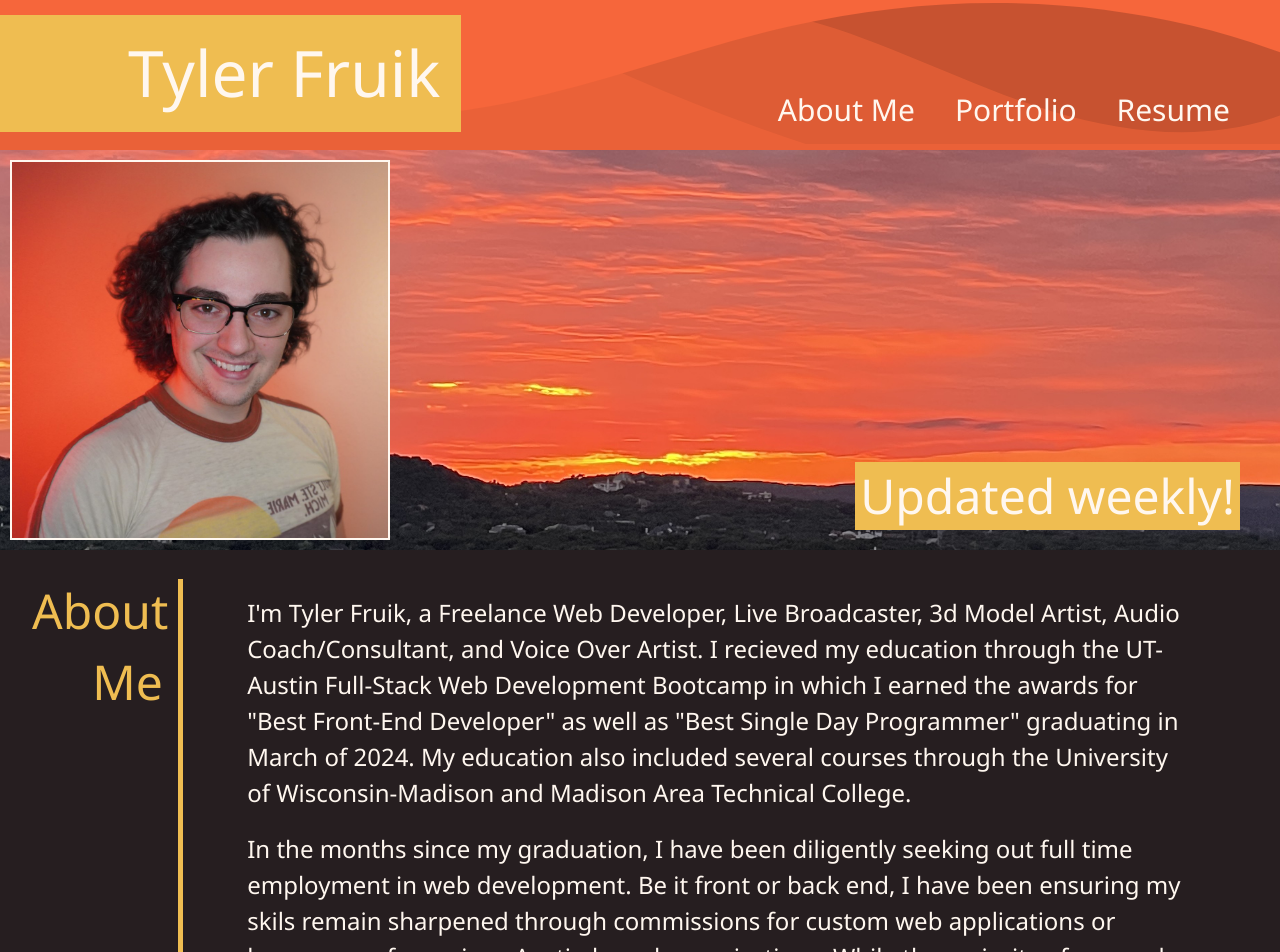
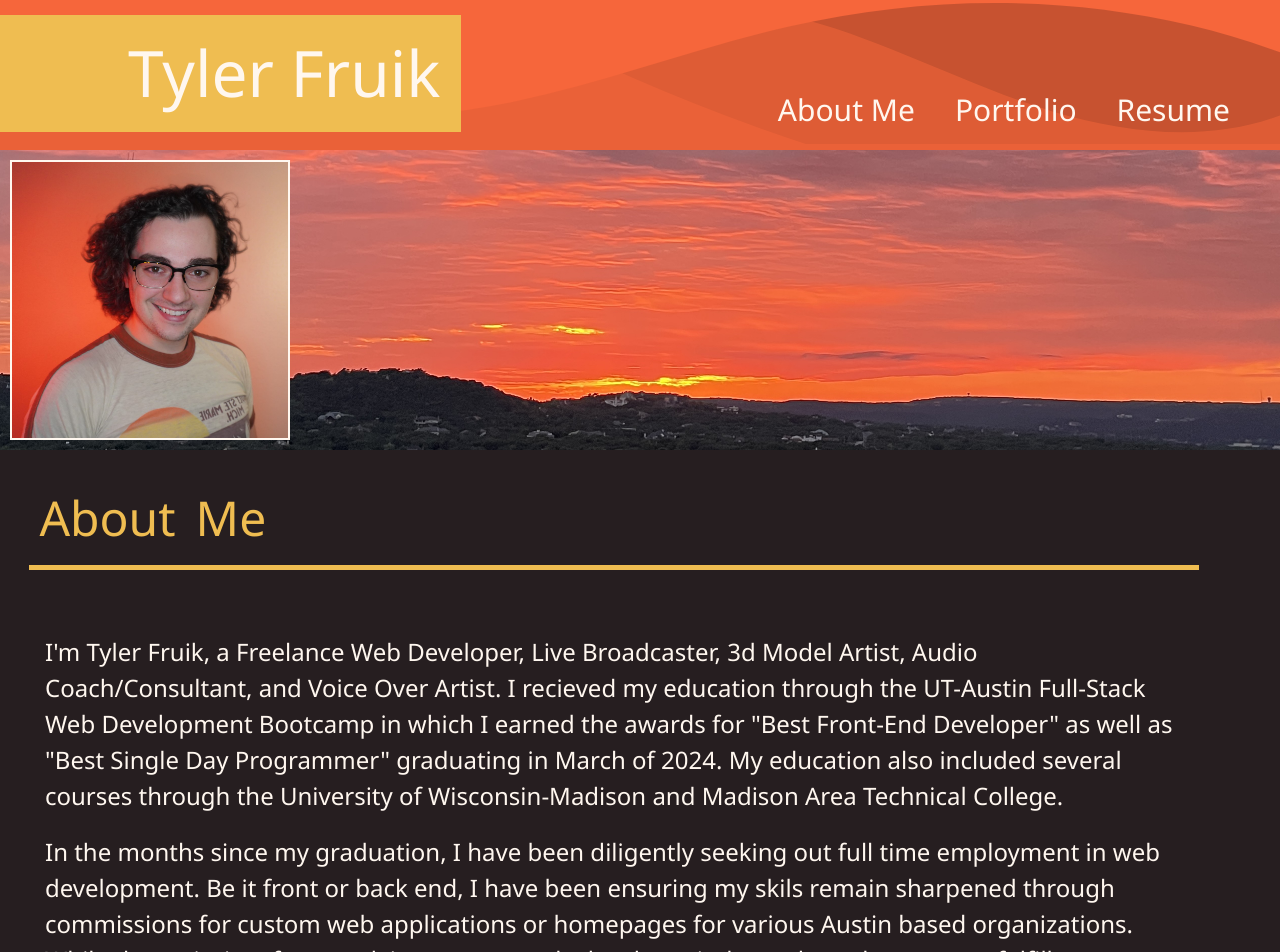
Before and after one commit to TylerFruik/portfolio-react, a React (Vite) app: page / in a window 1280 px wide. Shown: the top 952 px of the page. Built offline with nearby package versions, Linux system fonts and the light colour scheme.

Commit message:
First two resizes done.

```diff
--- a/src/pages/Home/Home.jsx
+++ b/src/pages/Home/Home.jsx
@@ -6,7 +6,6 @@ const Home = () => {
       <div className="banner">
         <img src="" alt="" />
         <img className="profile-picture" src="images/pfp.png" alt="Tyler Fruik's face"/>
-        <h2>Updated weekly!</h2>
       </div>
       <div className="custom-container">
         <div className="segment">
--- a/src/styles.css
+++ b/src/styles.css
@@ -34,18 +34,25 @@ Link a {
   min-height: 68vh;
 }
 
-.custom-btn {
-  border: 2px solid var(--text);
-  background-color: var(--tertiary);
-  box-shadow: rgba(0, 0, 0, 0.1) 0px 1px 6px 0px rgba(0, 0, 0, 0.2) 0px 1px 1px 0px;
-  color: var(--text);
-  cursor: pointer;
-  transition: background-color 0.8s ease;
+.segment {
+  display: flex;
+  flex-flow: row nowrap;
+  margin: 5px;
 }
 
-.custom-btn:hover {
-  background-color: var(--primary);
-  border: 2px solid var(--text);
+.title {
+  display: block;
+  flex: 10%;
+  padding-right: 1%;
+  margin: 2%;
+  border-right: 5px solid var(--tertiary);
+}
+
+.title h3 {
+  padding: 2%;
+  text-align: right;
+  font-size: 300%;
+  color: var(--tertiary);
 }
 
 /* #endregion */
@@ -86,30 +93,7 @@ header h1 {
 }
 /* #endregion */
 
-/* * ABOUT ME *//* #region */
-#about-me-content {
-  display: flex;
-  flex-flow: column wrap;
-  align-items: center;
-}
-
-#about-me-content p {
-  display: flex;
-  margin: 10px;
-  font-size: 150%;
-}
-
-.question {
-  padding-bottom: 60px;
-}
-
-.question h4 {
-  font-size: 30px;
-}
-
-/* #endregion */
-
-/*  * ABOUT ME WAVES */ /* #region */
+/*  * ABOUT ME WAVES *//* #region */
 .wave {
   position: absolute;
   top: 0;
@@ -194,30 +178,38 @@ header h1 {
   margin: 10px;
 }
 
-.banner h2 {
-  position: absolute;
-  bottom: 0;
-  right: 0;
-  background-color: var(--tertiary);
-  padding: 5px;
-  margin: 20px 40px;
-  font-size: 48px;
-}
 /* #endregion */
 
-/* * PORTFOLIO *//* #region */
+/* * ABOUT ME PAGE *//* #region */
+#about-me-content {
+  display: flex;
+  flex-flow: column wrap;
+  align-items: center;
+}
+
+#about-me-content p {
+  display: flex;
+  margin: 10px;
+  font-size: 150%;
+}
+
+.question {
+  padding-bottom: 60px;
+}
+
+.question h4 {
+  font-size: 30px;
+}
+
+/* #endregion */
+
+/* * PORTFOLIO PAGE *//* #region */
 .custom-container {
   display: flex;
   flex-flow: column wrap;
   width: 100%;
   padding-right: 4%;
   text-align: justify;
-}
-
-.segment {
-  display: flex;
-  flex-flow: row nowrap;
-  margin: 5px;
 }
 
 span {
@@ -230,21 +222,6 @@ span {
   flex: 100%
 }
 
-.title {
-  display: block;
-  flex: 10%;
-  padding-right: 1%;
-  margin: 2%;
-  border-right: 5px solid var(--tertiary);
-}
-
-.title h3 {
-  padding: 2%;
-  text-align: right;
-  font-size: 300%;
-  color: var(--tertiary);
-}
-
 .content {
   display: flex;
   flex: 90%;
@@ -253,6 +230,21 @@ span {
   margin: 10px;
   padding: 20px;
 }
+.custom-btn {
+  border: 2px solid var(--text);
+  background-color: var(--tertiary);
+  box-shadow: rgba(0, 0, 0, 0.1) 0px 1px 6px 0px rgba(0, 0, 0, 0.2) 0px 1px 1px 0px;
+  color: var(--text);
+  cursor: pointer;
+  transition: background-color 0.8s ease;
+  height: 50px;
+}
+
+.custom-btn:hover {
+  background-color: var(--primary);
+  border: 2px solid var(--text);
+}
+
 /* #endregion */
 
 /* * PORTFOLIO COMPLETED PROJECTS *//* #region */
@@ -363,7 +355,7 @@ span {
 
 /* #endregion */
 
-/*  * RESUME *//* #region */
+/*  * RESUME PAGE *//* #region */
 .resume {
   width: 100%;
   min-height: 68vh;
@@ -431,3 +423,113 @@ footer {
   margin: 60px;
 }
 /* #endregion */
+
+/*  * MEDIA QUERIES *//* #region */
+@media screen and (max-width: 1422px) {
+/* ! GLOBAL */
+.segment {
+  flex-flow: column nowrap;
+}
+
+.title {
+  display: flex;
+  border-right: none;
+  border-bottom: 5px solid var(--tertiary);
+}
+
+.title h3 {
+  padding: 10px;
+  text-align: center;
+  font-size: 300%;
+  color: var(--tertiary);
+}
+
+/* ! HEADER */
+/* no changes at this size */
+/* ! ABOUT ME */
+  .banner {
+    height: 300px;
+  }
+
+  .profile-picture {
+    width: 280px;
+    height: 280px;
+  }
+/* ! PORTFOLIO */
+/* no changes at this size */
+/* ! RESUME */
+/* no changes at this size */
+/* ! FOOTER */
+  /* no changes at this size */
+  header {
+    /* background-color: red; */
+  }
+}
+
+@media screen and (max-width: 1200px) {
+/* ! GLOBAL */
+/* no changes at this size */
+/* ! HEADER */
+/* no changes at this size */
+/* ! ABOUT ME */
+  .banner {
+    height: 250px;
+  }
+
+  .profile-picture {
+    width: 230px;
+    height: 230px;
+  }
+/* ! PORTFOLIO */
+  .custom-btn {
+    white-space: nowrap;
+  }
+  .portfolio-header h2 {
+    font-size: 28px;
+  }
+
+  .portfolio-header h3 {
+    font-size: 22px;
+  }
+
+/* ! RESUME */
+/* no changes at this size */
+/* ! FOOTER */
+/* no changes at this size */
+  header {
+    /* background-color: yellow; */
+  }
+}
+
+@media screen and (max-width: 1024px) {
+
+
+  header {
+    /* background-color: green; */
+  }
+}
+
+@media screen and (max-width: 768px) {
+
+
+  header {
+    /* background-color: blue; */
+  }
+}
+
+@media screen and (max-width: 480px) {
+
+
+  header {
+    /* background-color: violet; */
+  }
+}
+
+@media screen and (max-width: 320px) {
+
+
+  header {
+    /* background-color: red; */
+  }
+}
+/* #endregion */
```
